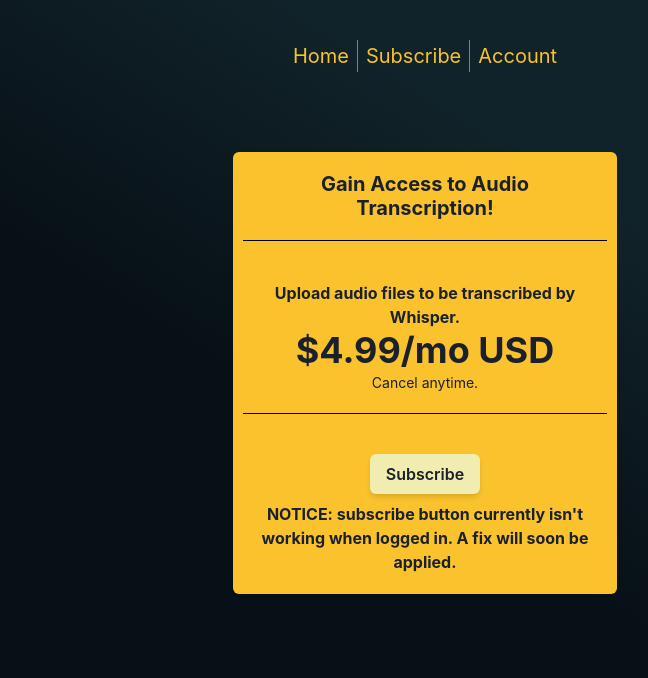
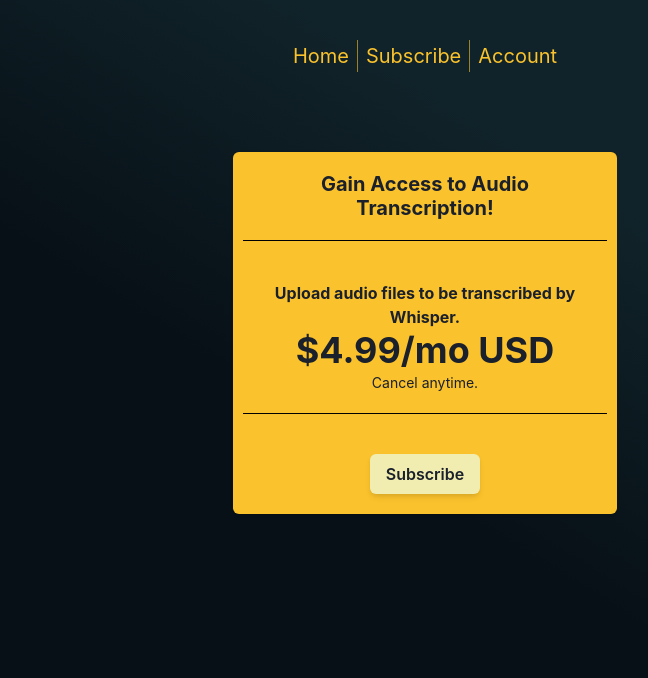
Before and after one commit to BustosAndrew/lirical, a Next.js app: page /subscribe in a window 1280 px wide. Shown: the top 678 px of the page, without its empty margins (215-863 px from the left). Built offline with nearby package versions, Linux system fonts and the light colour scheme; no server answers.

Commit message:
remove notice

```diff
--- a/comps/CustomCard.js
+++ b/comps/CustomCard.js
@@ -62,10 +62,6 @@
 					>
 						Subscribe
 					</Button>
-					<Text fontWeight='bold'>
-						NOTICE: subscribe button currently isn't working when logged in. A
-						fix will soon be applied.
-					</Text>
 				</VStack>
 			</CardFooter>
 		</Card>
```
